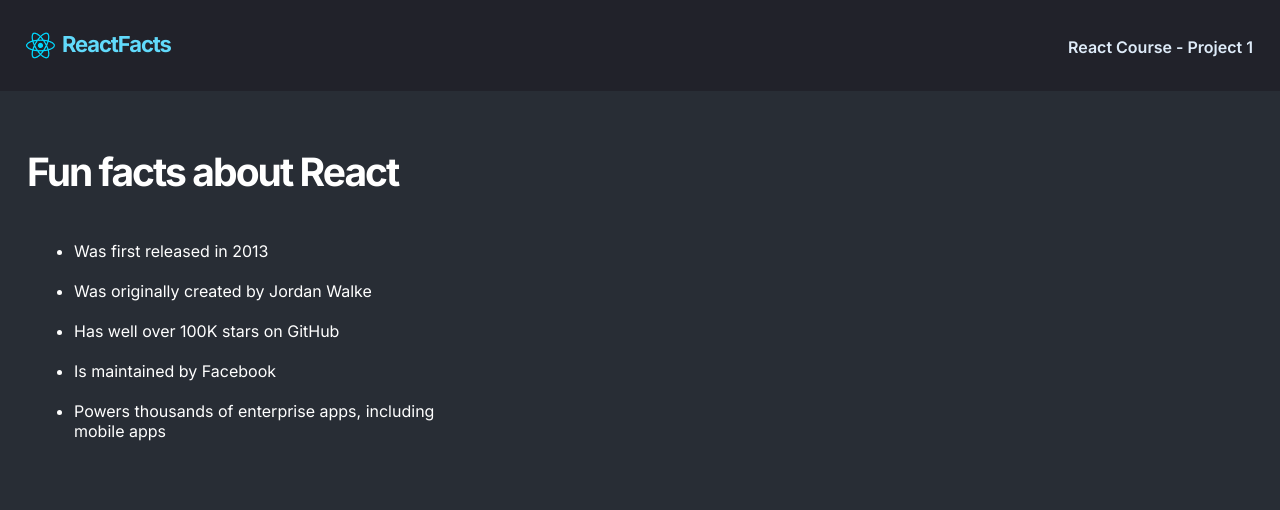
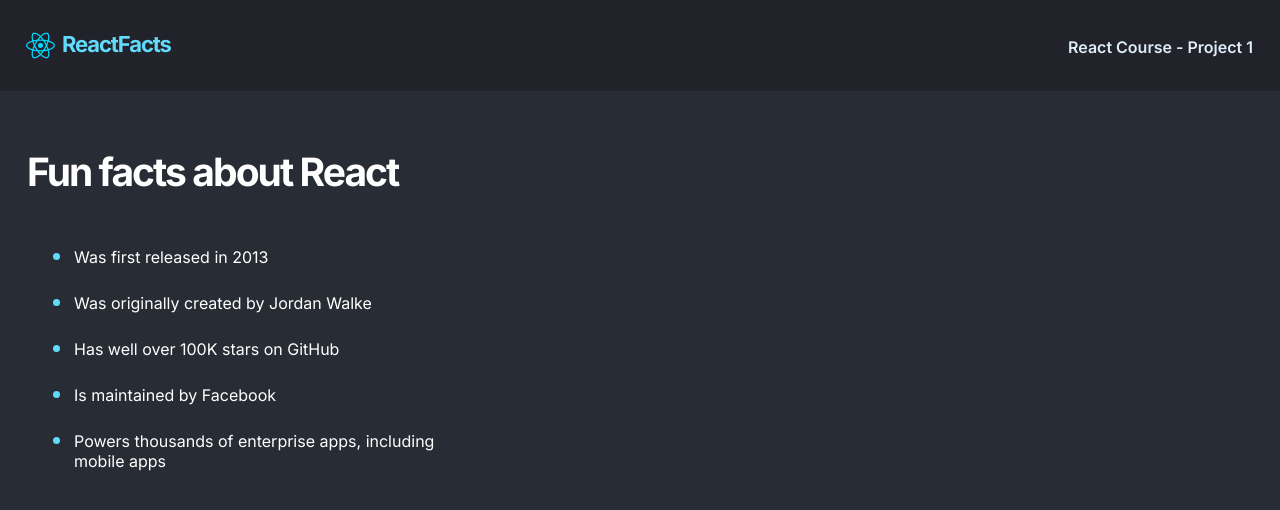
Before and after one commit to tsilvas0113/first-reactpage, a React (Create React App) app: page / in a window 1280 px wide. Shown: the top 510 px of the page. Built offline with nearby package versions, Linux system fonts and the light colour scheme.

Commit message:
Update color and size of list bullets

```diff
--- a/src/index.css
+++ b/src/index.css
@@ -70,3 +70,8 @@ body {
     font-weight: 400;
     font-size: 16px;
 }
+
+.main-list > li::marker {
+    font-size: 1.4rem;
+    color: #61dafb;
+}
```
